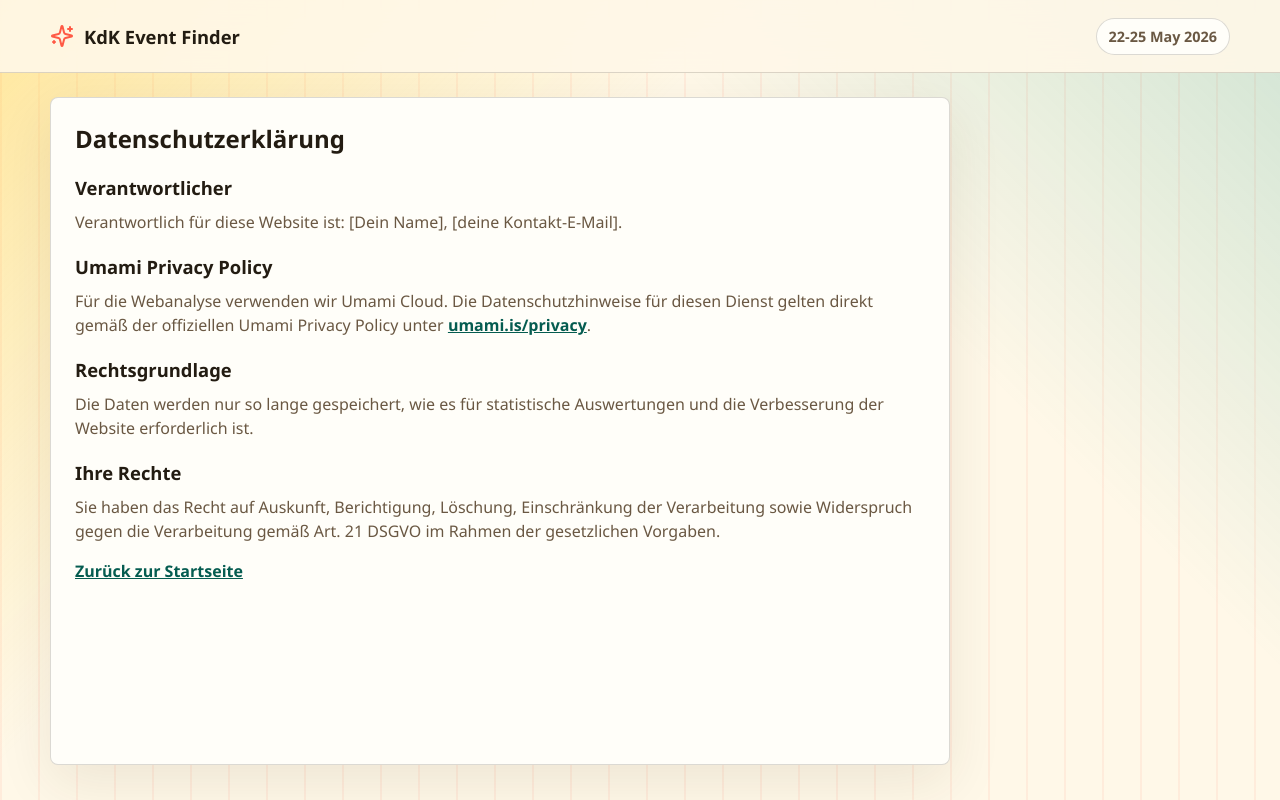
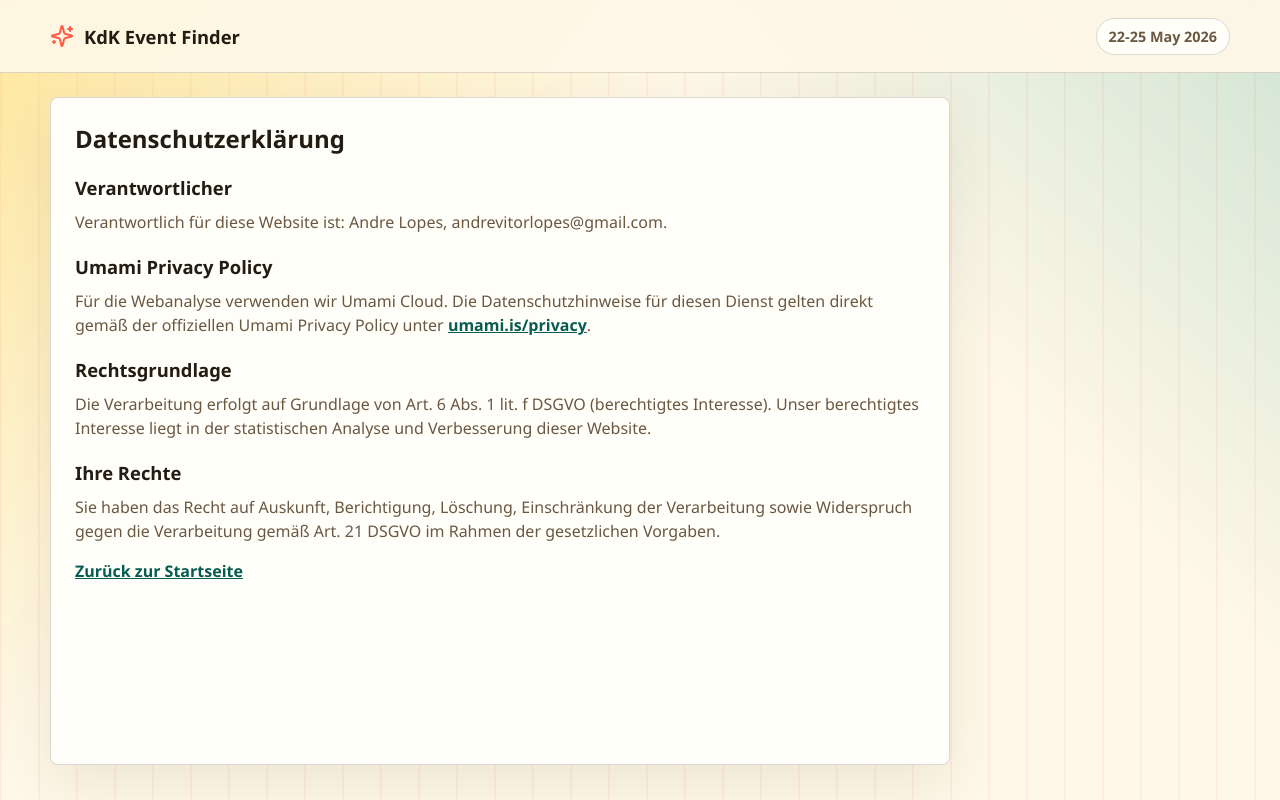
Before and after one commit to alopes2/kdk-event-finder, a React (Vite) app: page /#/datenschutz in a window 1280 px wide. Shown: the top 800 px of the page. Built offline with nearby package versions, Linux system fonts and the light colour scheme; no server answers.

Commit message:
Fix Datenschutz placeholders and legal basis wording
Agent-Logs-Url: https://github.com/alopes2/kdk-event-finder/sessions/1886422c-a2e2-42d7-887a-850865542be7

Co-authored-by: alopes2 <28193719+alopes2@users.noreply.github.com>

```diff
--- a/src/components/DatenschutzPage.tsx
+++ b/src/components/DatenschutzPage.tsx
@@ -6,7 +6,7 @@ export function DatenschutzPage() {
       <h1 id="datenschutz-title">Datenschutzerklärung</h1>
 
       <h2>Verantwortlicher</h2>
-      <p>Verantwortlich für diese Website ist: [Dein Name], [deine Kontakt-E-Mail].</p>
+      <p>Verantwortlich für diese Website ist: Andre Lopes, andrevitorlopes@gmail.com.</p>
 
       <h2>Umami Privacy Policy</h2>
       <p>
@@ -19,7 +19,10 @@ export function DatenschutzPage() {
       </p>
 
       <h2>Rechtsgrundlage</h2>
-      <p>Die Daten werden nur so lange gespeichert, wie es für statistische Auswertungen und die Verbesserung der Website erforderlich ist.</p>
+      <p>
+        Die Verarbeitung erfolgt auf Grundlage von Art. 6 Abs. 1 lit. f DSGVO (berechtigtes Interesse). Unser berechtigtes Interesse
+        liegt in der statistischen Analyse und Verbesserung dieser Website.
+      </p>
 
       <h2>Ihre Rechte</h2>
       <p>
```
